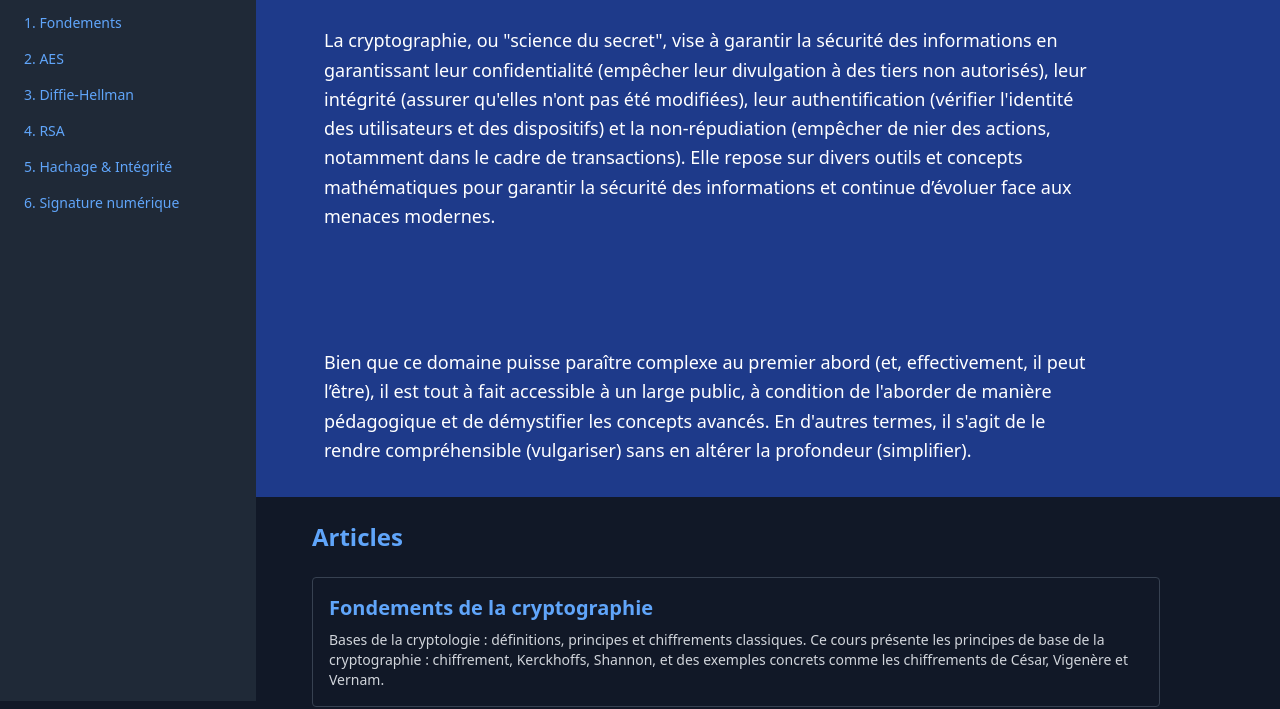
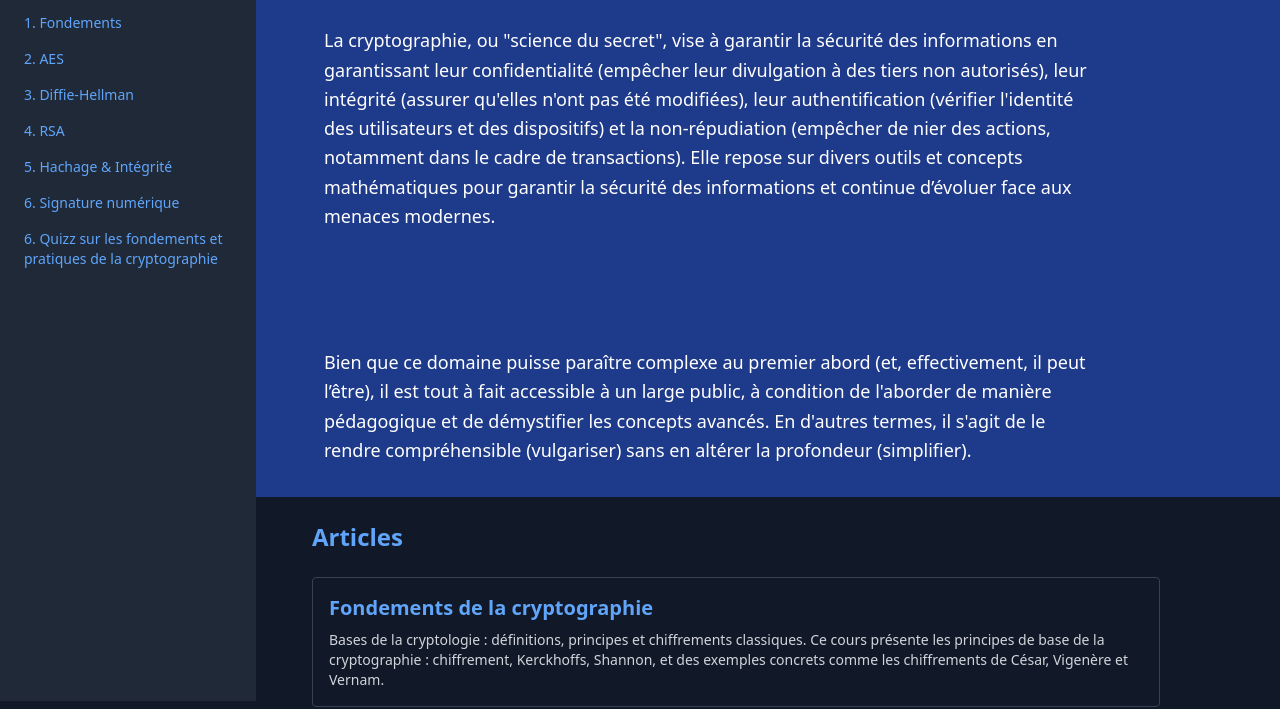
Before and after one commit to a23houss/crypto_blogs, a plain HTML site: page index.html in a window 1280 px wide. Shown: the part 99-808 px from the top of the page. Drawn offline with nearby package versions, Linux system fonts and the light colour scheme.

Commit message:
Update index.html

```diff
--- a/index.html
+++ b/index.html
@@ -33,6 +33,7 @@
         <li><a href="cryptographie-avancee.html" class="block text-blue-400 hover:underline">4. RSA</a></li>
         <li><a href="cas-pratiques.html" class="block text-blue-400 hover:underline">5. Hachage & Intégrité</a></li>
         <li><a href="signature.html" class="block text-blue-400 hover:underline">6. Signature numérique</a></li>
+        <li><a href="quizz.html" class="block text-blue-400 hover:underline">6. Quizz sur les fondements et pratiques de la cryptographie</a></li>
       </ul>
     </aside>
 
```
